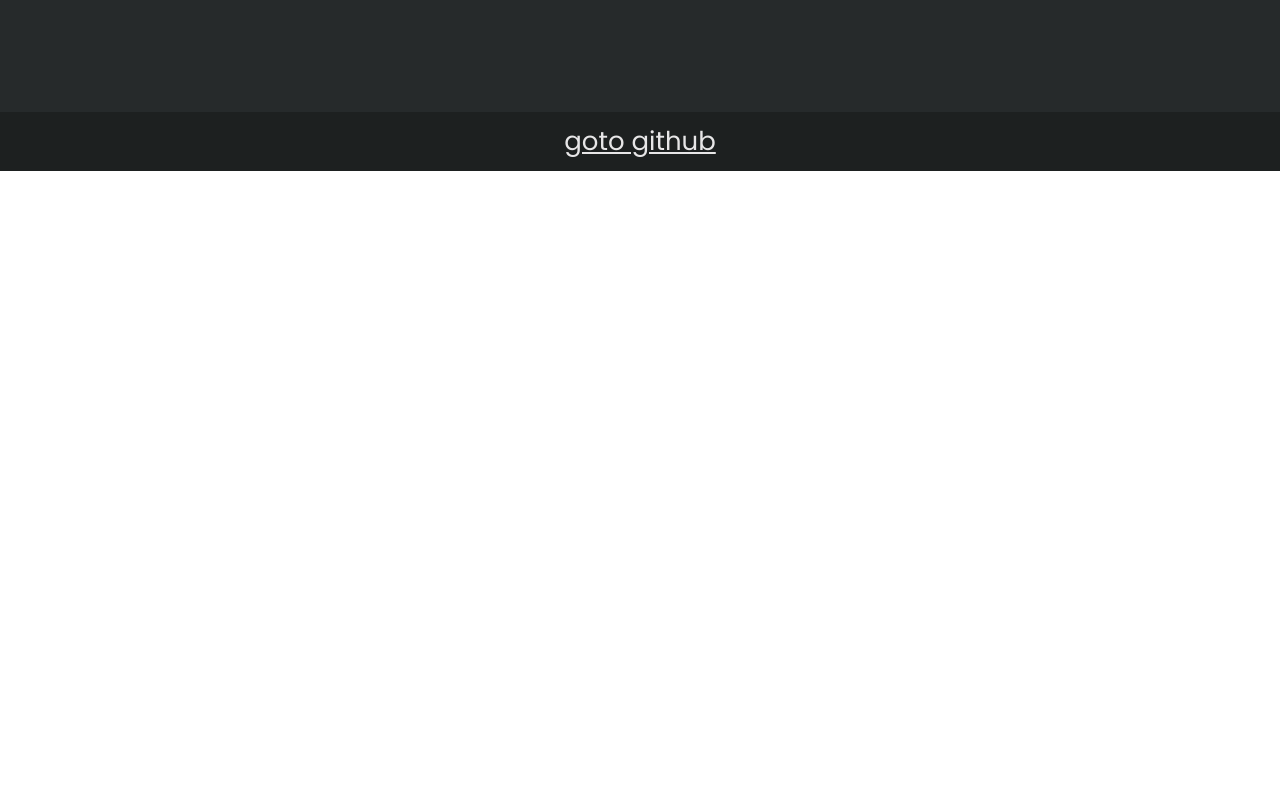
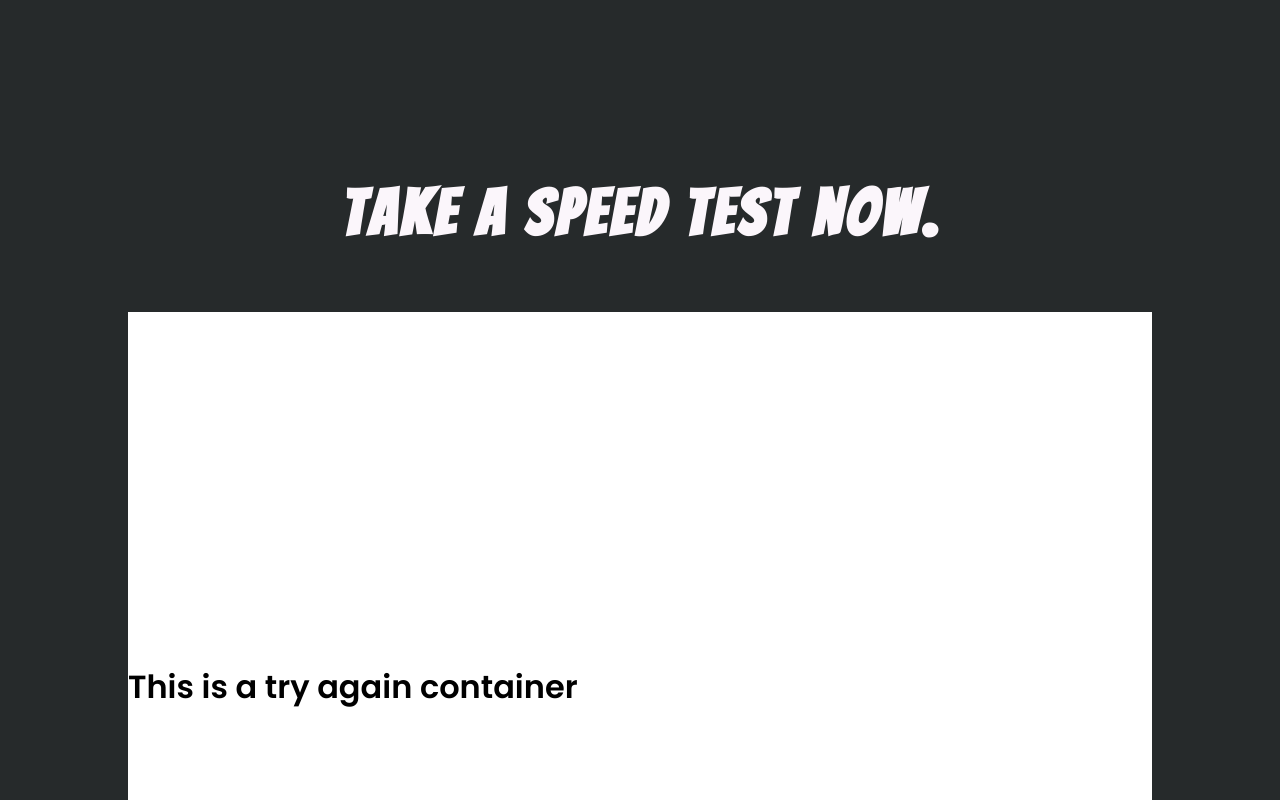
Before and after one commit to sani2608/ReactFlashtype, a React (Create React App) app: page / in a window 1280 px wide. Shown: the part 680-1480 px from the top of the page. Before the commit the page ends 851 px from the top, so only its background shows below. Built offline with nearby package versions, Linux system fonts and the light colour scheme.

Commit message:
challengesection component & test component added

```diff
--- a/src/Components/App/App.jsx
+++ b/src/Components/App/App.jsx
@@ -1,4 +1,5 @@
 import React from 'react';
+import { ChallengeSection } from '../ChallengeSection/ChallengeSection';
 import Footer from '../Footer/Footer';
 import Landing from '../Landing/Landing';
 import Nav from '../Nav/Nav';
@@ -11,6 +12,7 @@ class App extends React.Component {
             <div className="app">
                 <Nav />
                 <Landing />
+                <ChallengeSection />
                 <Footer />
             </div>
         )
--- /dev/null
+++ b/src/Components/ChallengeSection/ChallengeSection.css
@@ -0,0 +1,14 @@
+.challenge-section-container {
+    min-height: 90vh;
+    flex-direction: column;
+    align-items: center;
+    margin: 24px 0;
+}
+
+.challenge-section-header {
+    text-align: center ;
+    color: #fbf6fb;
+    font-family: "Bangers" , cursive;
+    font-size: 64px;
+    letter-spacing: 4px;
+}
--- /dev/null
+++ b/src/Components/ChallengeSection/ChallengeSection.jsx
@@ -0,0 +1,15 @@
+import React from "react";
+import { TestContainer } from "../TestContainer/TestContainer";
+import './ChallengeSection.css';
+
+
+export const ChallengeSection = () => {
+    return (
+        <div className="challenge-section-container">
+            <h1 data-aos="fade-down" className="challenge-section-header">
+                Take a speed test now.
+            </h1>
+            <TestContainer words={4} characters={14} wpm={76}/>
+        </div>
+    )
+}
--- /dev/null
+++ b/src/Components/TestContainer/TestContainer.css
@@ -0,0 +1,18 @@
+.test-container {
+    background-color: #fff;
+    margin: 64px 0;
+    width: 80%;
+    margin-left: 10%;
+    min-height: 750px;
+    display: flex;
+    flex-direction: column;
+    box-shadow: 0 1px 3px rgba(0, 0, 0, 0.12) 0  1px 2px rgba(0, 0, 0, 0.26) ;
+}
+
+.try-again-container {
+    display: flex;
+    flex-direction: column;
+    justify-content: center;
+    flex-grow: 1;
+
+}
--- /dev/null
+++ b/src/Components/TestContainer/TestContainer.jsx
@@ -0,0 +1,12 @@
+import React from 'react'
+import './TestContainer.css';
+
+export const TestContainer = () => {
+    return (
+        <div className='test-container'>
+            <div className='try-again-container'>
+                <h1>This is a try again container</h1>
+            </div>
+        </div>
+    )
+}
```
